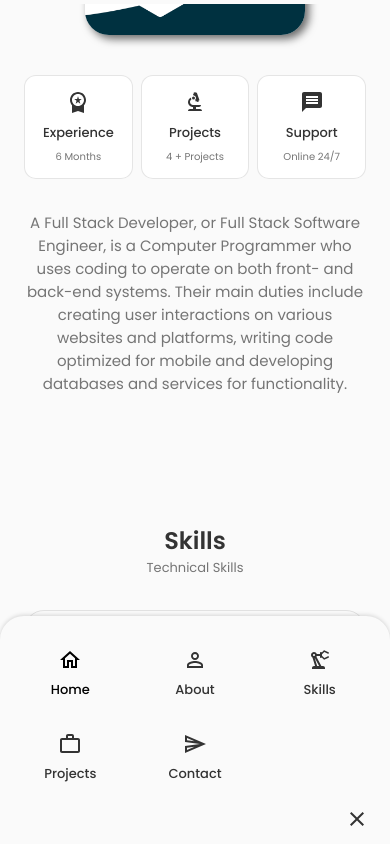
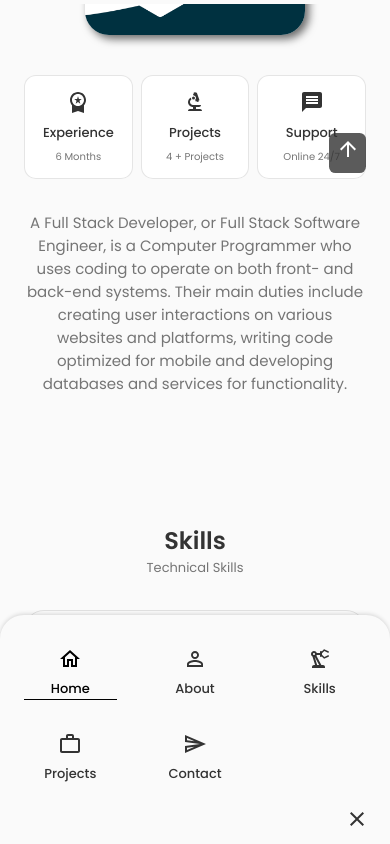
Before and after one commit to shantanuvidhate/Portfolio, a React (Create React App) app: page / in a window 390 px wide. Shown: the part 840-1684 px from the top of the page. Built offline with nearby package versions, Linux system fonts and the light colour scheme.

Commit message:
Scroll added

```diff
--- a/src/App.css
+++ b/src/App.css
@@ -1,6 +1,5 @@
 /*=============== GOOGLE FONTS ===============*/
 @import url("https://fonts.googleapis.com/css2?family=Poppins:wght@400;500;600&display=swap");
-
 /*=============== VARIABLES CSS ===============*/
 :root {
   --header-height: 3rem;
--- a/src/App.js
+++ b/src/App.js
@@ -7,6 +7,7 @@ import Skills from './components/skills/Skills';
 import Projects from './components/projects/Projects';
 import Contact from './components/contact/Contact';
 import Footer from './components/footer/Footer';
+import ScrollUp from './components/scrollup/ScrollUp';
 const App = () => {
   return (
     <>
@@ -17,8 +18,9 @@ const App = () => {
       <Skills />
       <Projects />
       <Contact />
+    </main>
       <Footer />
-    </main>
+      <ScrollUp />
     </>
   )
 }
--- a/src/components/contact/contact.css
+++ b/src/components/contact/contact.css
@@ -18,7 +18,7 @@
 .email__address {
     display: block;
     font-size: var(--normal-font-size);
-    margin-bottom: 4rem;
+    margin-bottom: 2rem;
     color: var(--title-color);
     text-align: center;
 }
--- a/src/components/header/Header.jsx
+++ b/src/components/header/Header.jsx
@@ -8,42 +8,50 @@ import CloseOutlinedIcon from '@mui/icons-material/CloseOutlined';
 import AppsIcon from '@mui/icons-material/Apps';
 import "./header.css";
 const Header = () => {
+
+    window.addEventListener("scroll" , function (){
+    const header = document.querySelector(".header");
+    if (this.scrollY >= 80) header.classList.add("show-header");
+    else header.classList.remove("show-header");
+    })
+
     const [Toggle, showMenu] = useState(false);
+    const [activeNav , setActiveNav] = useState("#home")
   return (
     <header className="header">
       <nav className="nav container">
-        <a href="index.html" className="nav__logo">
+        <a href="#home" className="nav__logo">
           SHANTANU
         </a>
 
         <div className= {Toggle ? "nav__menu show-menu " : "nav__menu"}>
           <ul className="nav__list grid">
             <li className="nav__item">
-              <a href="#Home" className="nav__link active-link">
+              <a href="#home" onClick={ ()=> setActiveNav ("#home")} className={activeNav === "#home" ? "nav__link active-link" : "nav__link" }>
               <i className="nav__icon"><HomeOutlinedIcon /></i>
                 Home
               </a>
             </li>
             <li className="nav__item">
-              <a href="#About" className="nav__link">
+              <a href="#about" onClick={ ()=> setActiveNav ("#about")} className={activeNav === "#about" ? "nav__link active-link" : "nav__link" }>
               <i className="nav__icon"><PersonOutlineOutlinedIcon /></i>
                 About
               </a>
             </li>
             <li className="nav__item">
-              <a href="#Skills" className="nav__link">
+              <a href="#skills" onClick={ ()=> setActiveNav ("#skills")} className={activeNav === "#skills" ? "nav__link active-link" : "nav__link" }>
               <i className="nav__icon"><PrecisionManufacturingOutlinedIcon /></i>
                 Skills
               </a>
             </li>
             <li className="nav__item">
-              <a href="#Projects" className="nav__link">
+              <a href="#services" onClick={ ()=> setActiveNav ("#services")} className={activeNav === "#services" ? "nav__link active-link" : "nav__link" }>
               <i className="nav__icon"><WorkOutlineOutlinedIcon /></i>
                 Projects
               </a>
             </li>
             <li className="nav__item">
-              <a href="#Contact" className="nav__link">
+              <a href="#contact" onClick={ ()=> setActiveNav ("#contact")} className={activeNav === "#contact" ? "nav__link active-link" : "nav__link" }>
                 <i className="nav__icon"><SendOutlinedIcon /></i>
                 Contact
               </a>
--- a/src/components/header/header.css
+++ b/src/components/header/header.css
@@ -42,12 +42,19 @@
     display: none;
 }
 
+.show-header {
+    box-shadow: 0 -1px 4px rgba(0, 0, 0, 0.15);
+}
+
 /* Active Link */
 .active-link,
 .nav__link:hover{
     color: var(--title-color-dark);
 }
 
+.active-link {
+    border-bottom: 1px solid var(--title-color-dark);
+}
 /* ---------BREAKPOINTS--------- */
 /* For medium devices */
 @media screen and (max-width: 768px){
--- /dev/null
+++ b/src/components/scrollup/ScrollUp.jsx
@@ -0,0 +1,19 @@
+import React from 'react';
+import "./scrollup.css";
+import ArrowUpwardIcon from '@mui/icons-material/ArrowUpward';
+
+const ScrollUp = () => {
+    window.addEventListener("scroll" , function (){
+        const scrollUp = document.querySelector(".scrollup");
+        if (this.scrollY >= 560) scrollUp.classList.add("show-scroll");
+        else scrollUp.classList.remove("show-scroll");
+    })
+  return (
+        <a href="#home" className="scrollup">
+        <i className="scrollup__icon"><ArrowUpwardIcon /></i>
+
+        </a>
+  )
+}
+
+export default ScrollUp
--- /dev/null
+++ b/src/components/scrollup/scrollup.css
@@ -0,0 +1,52 @@
+.scrollup {
+    position: fixed;
+    right: 2.5rem;
+    bottom: -20%;
+    background-color: var(--title-color);
+    opacity: 0.8;
+    padding: 0.3rem 0.5rem;
+    border-radius: 0.4rem;
+    z-index: var(--z-tooltip);
+    transition: 0.4s;
+}
+
+.scrollup__icon {
+     font-size: 1rem;
+     color: var(--container-color);
+}
+
+.scrollup:hover {
+    background-color: var(--title-color-dark);
+}
+
+
+.show-scroll {
+    bottom: 3rem;
+}
+
+
+/*=============== BREAKPOINTS ===============*/
+/* For large devices */
+@media screen and (max-width: 992px) {
+    .scrollup {
+        right: 1.5rem;
+        padding: 0.25rem 0.4rem;
+    }
+
+    .scrollup__icon {
+        font-size: 1.25rem;
+    }
+  }
+
+  /* For medium devices */
+  @media screen and (max-width: 768px) {
+    .show-scroll {
+        bottom: 4rem;
+    }
+  }
+    /* For small devices */
+  @media screen and (max-width: 350px) {
+    .scrollup {
+        right: 1rem;
+    }
+  }
```
